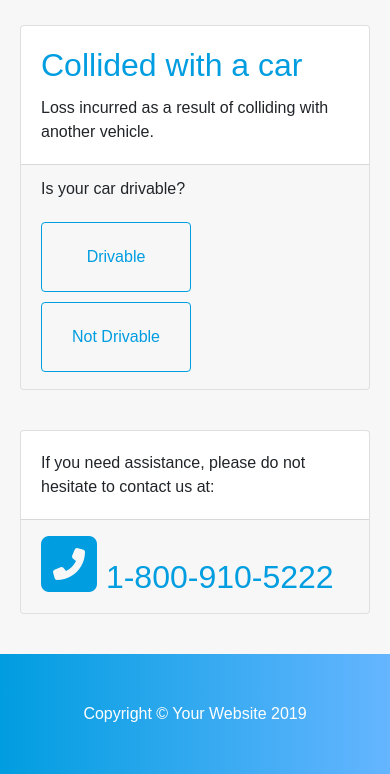
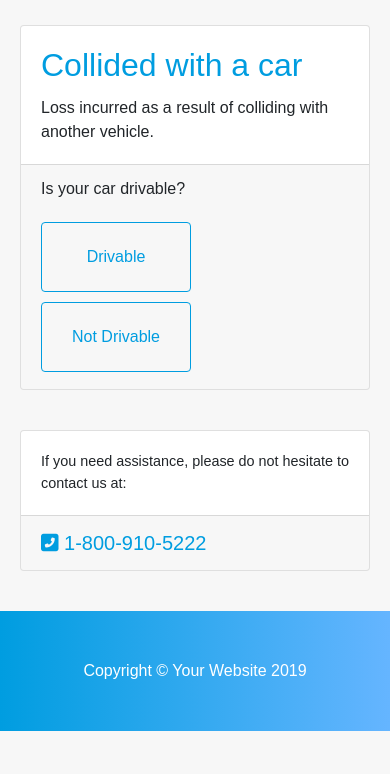
Before and after one commit to htayeb/totalLossEstimator, a website: page pages/collided.html in a window 390 px wide. Shown: the part 71-845 px from the top of the page. Drawn offline with Linux system fonts and the light colour scheme.

Commit message:
Minor change
Made the phone number box content smaller.

```diff
--- a/pages/collided.html
+++ b/pages/collided.html
@@ -73,18 +73,16 @@
         </div>
       </div>
     </div>
+
     <div class="col-lg-5">
-      <div class="card h-100">
-        <div class="card-body">
-          <p class="card-text">If you need assistance, please do not hesitate to contact us at: </p>
+      <div class="card h-100" style="margin-bottom:5%;">
+        <div class="card-body" style="margin-bottom:-5%;">
+          <p class="card-text" style="font-size:0.9em;">If you need assistance, please do not hesitate to contact us at:</p>
         </div>
 
         <div class="card-footer">
-          <p id="phone"><i class="fas fa-phone-square-alt fa-2x"></i> 1-800-910-5222</p>
-
+          <p id="phone" style="font-size:1.25em;"><i class="fas fa-phone-square-alt"></i> 1-800-910-5222</p>
         </div>
-
-
       </div>
     </div>
 
```
